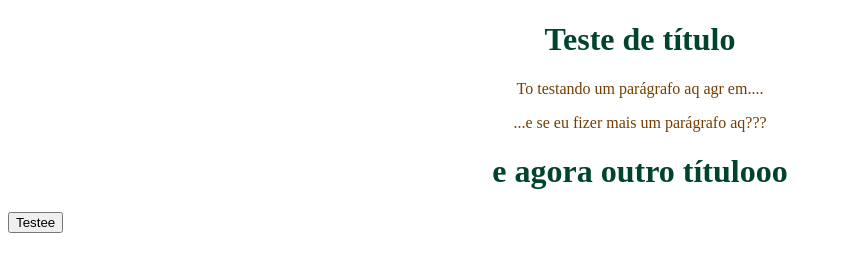
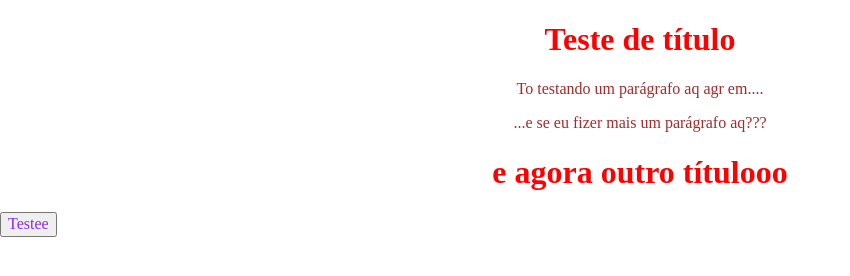
Before and after one commit to tiagoestevam26/aprendendo-javascript, a plain HTML site: page Introdução Desenvolvimento Web/index.html in a window 1280 px wide. Shown: the whole page, without its empty margins (0-850 px from the left). Drawn offline with nearby package versions, Linux system fonts and the light colour scheme.

Commit message:
Cssjvhtml

```diff
--- /dev/null
+++ b/Introdução Desenvolvimento Web/assets/css/global.css
@@ -0,0 +1,12 @@
+h1{
+    color:red;
+    text-align: center;
+}
+p{
+    color:brown;
+    text-align: center;
+}
+button{
+    text-align: center;
+    color: blueviolet;
+}
--- /dev/null
+++ b/Introdução Desenvolvimento Web/assets/js/main.js
@@ -0,0 +1,4 @@
+const tanana = document.getElementById("btnTeste");
+tanana.addEventListener("click",function(){
+    console.log("Clicou no botão hein...");
+})
--- a/Introdução Desenvolvimento Web/index.html
+++ b/Introdução Desenvolvimento Web/index.html
@@ -5,20 +5,8 @@
     <meta http-equiv="X-UA-Compatible" content="IE=edge">
     <meta name="viewport" content="width=device-width, initial-scale=1.0">
     <title>Pokedex</title>
-
-    <style>
-        h1{
-            color: red;
-        }
-        p{
-            color: rgb(116, 62, 0);
-            text-align:center;
-        }
-        h1{
-            color:rgb(0, 68, 46);
-            text-align:center;
-        }
-    </style>
+    <link rel="stylesheet" href="https://cdnjs.cloudflare.com/ajax/libs/normalize/8.0.1/normalize.min.css" integrity="sha512-NhSC1YmyruXifcj/KFRWoC561YpHpc5Jtzgvbuzx5VozKpWvQ+4nXhPdFgmx8xqexRcpAglTj9sIBWINXa8x5w==" crossorigin="anonymous" referrerpolicy="no-referrer" />
+    <link rel="stylesheet" href="/Introdução Desenvolvimento Web/assets/css/global.css">
 </head>
 
 
@@ -28,19 +16,10 @@
     <p>To testando um parágrafo aq agr em....</p>
     <p>...e se eu fizer  mais um parágrafo aq???</p>
     <h1>e agora outro títulooo</h1>
-
     <button id="btnTeste" type="button">
         Testee
     </button>
-
-    <script>
-
-        const btnteste = document.getElementById("btnTeste");
-        btnteste.addEventListener("click", function(){
-            console.log("Clicou no botão hein...")
-        })
-
-    </script>
+    <script src="/Introdução Desenvolvimento Web/assets/js/main.js"></script>
 
 </body>
 
```
